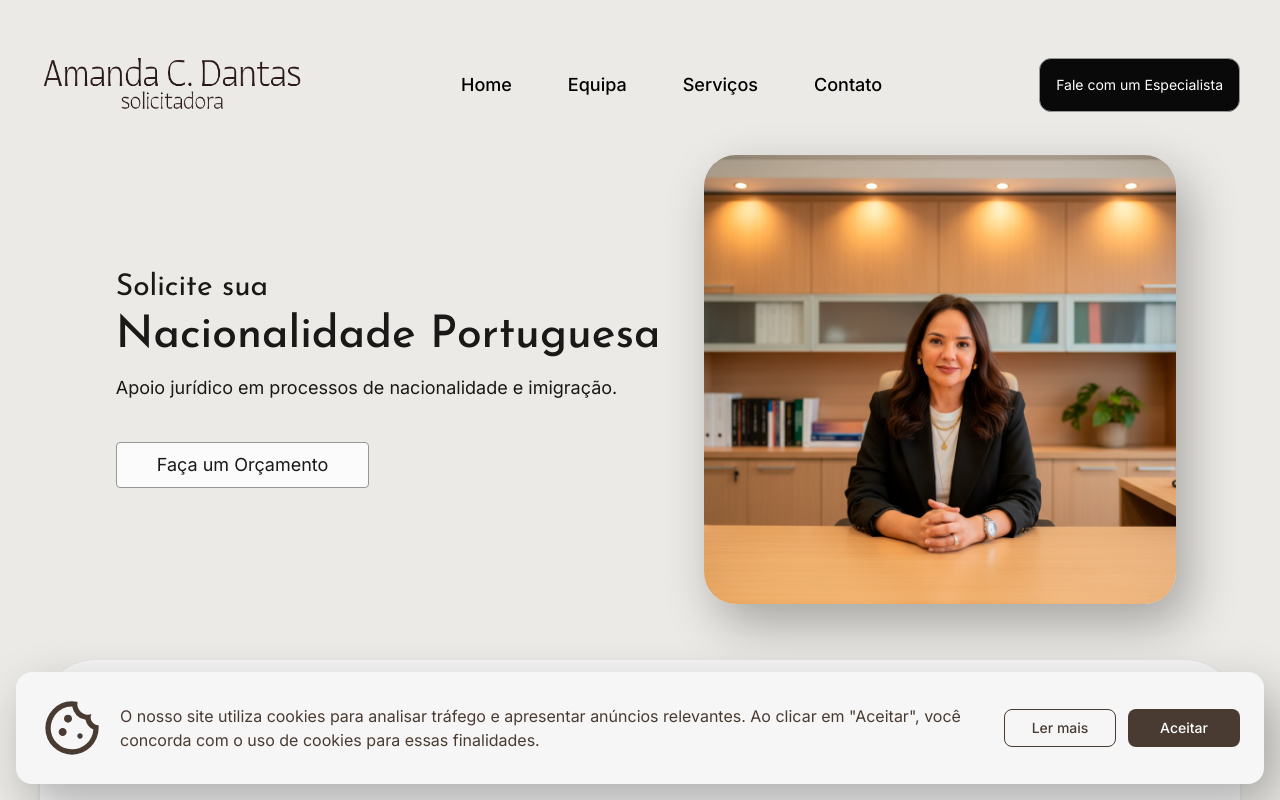
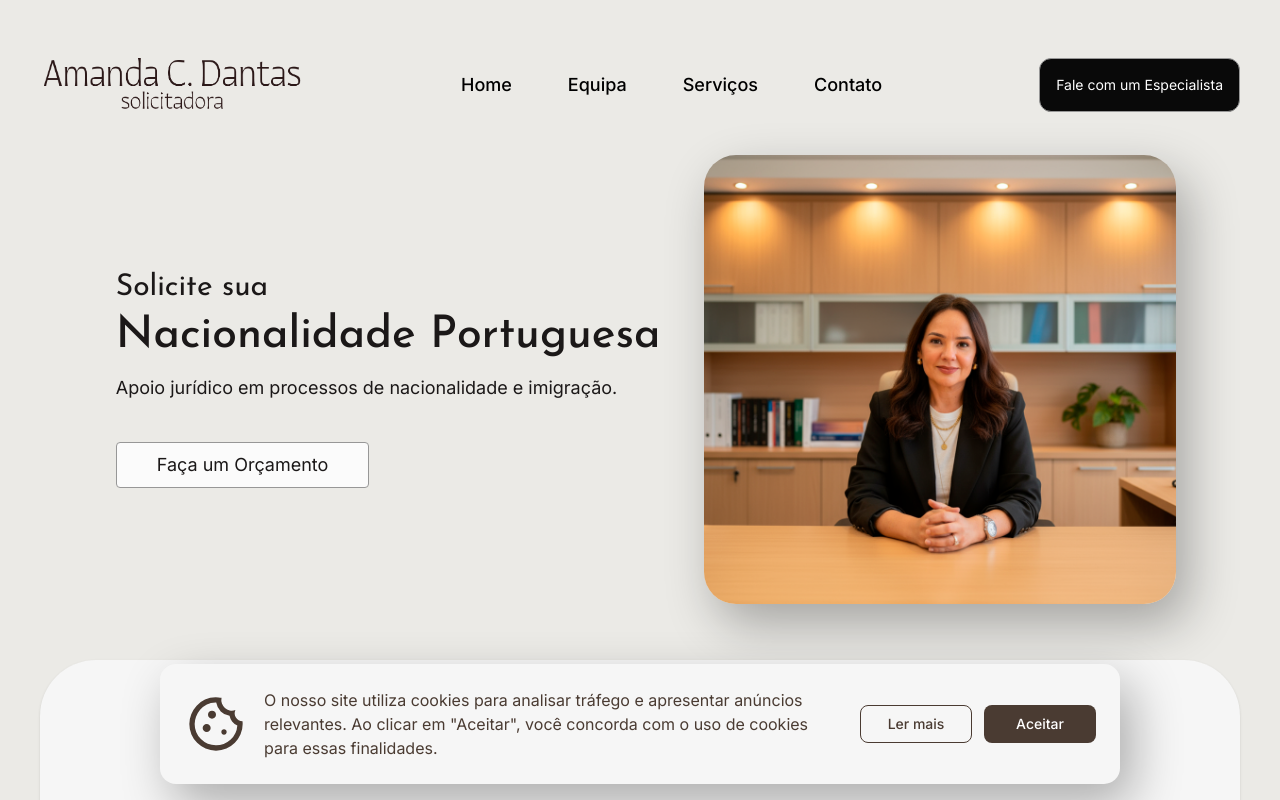
Before and after one commit to mateusabreucn/nacionalidade-portuguesa, a Next.js app: page / in a window 1280 px wide. Shown: the top 800 px of the page. Built offline with nearby package versions, Linux system fonts and the light colour scheme.

Commit message:
fix: ajustes cookie banner

```diff
--- a/app/components/CookieBanner.tsx
+++ b/app/components/CookieBanner.tsx
@@ -31,18 +31,18 @@ export default function CookieBanner() {
     <div
       className="
         fixed bottom-4 left-4 right-4 z-100
-        max-w-4xl mx-auto
+        max-w-3/4 mx-auto
         p-4 sm:p-6
         bg-bg-card rounded-2xl img-shadow
         animate-slide-up
       "
     >
-      <div className="flex flex-col sm:flex-row items-center gap-4">
+      <div className="flex flex-col md:flex-row items-center gap-4">
         <div className="shrink-0">
           <CookieIcon className="w-12 h-12 sm:w-16 sm:h-16 text-text-accent" />
         </div>
 
-        <div className="text-sm sm:text-base text-center sm:text-left text-text-accent">
+        <div className="text-xs sm:text-base text-center md:text-left text-text-accent">
           <p>
             O nosso site utiliza cookies para analisar tráfego e apresentar
             anúncios relevantes. Ao clicar em "Aceitar", você concorda com o uso
@@ -50,7 +50,7 @@ export default function CookieBanner() {
           </p>
         </div>
 
-        <div className="flex flex-col sm:flex-row gap-3 shrink-0 mt-2 sm:mt-0">
+        <div className="flex flex-col md:flex-row gap-3 shrink-0 mt-2 md:mt-0 md:ml-auto">
           <Link
             href="/politica-privacidade"
             className="
```
